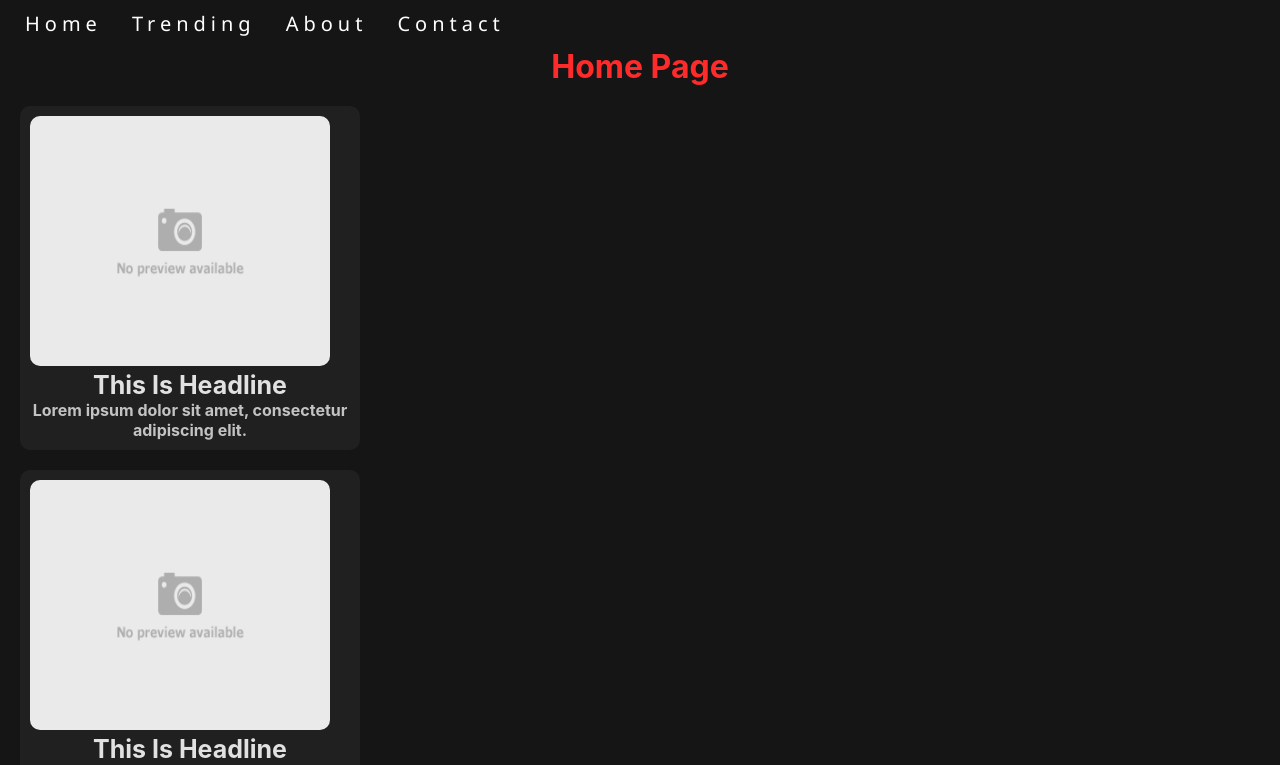
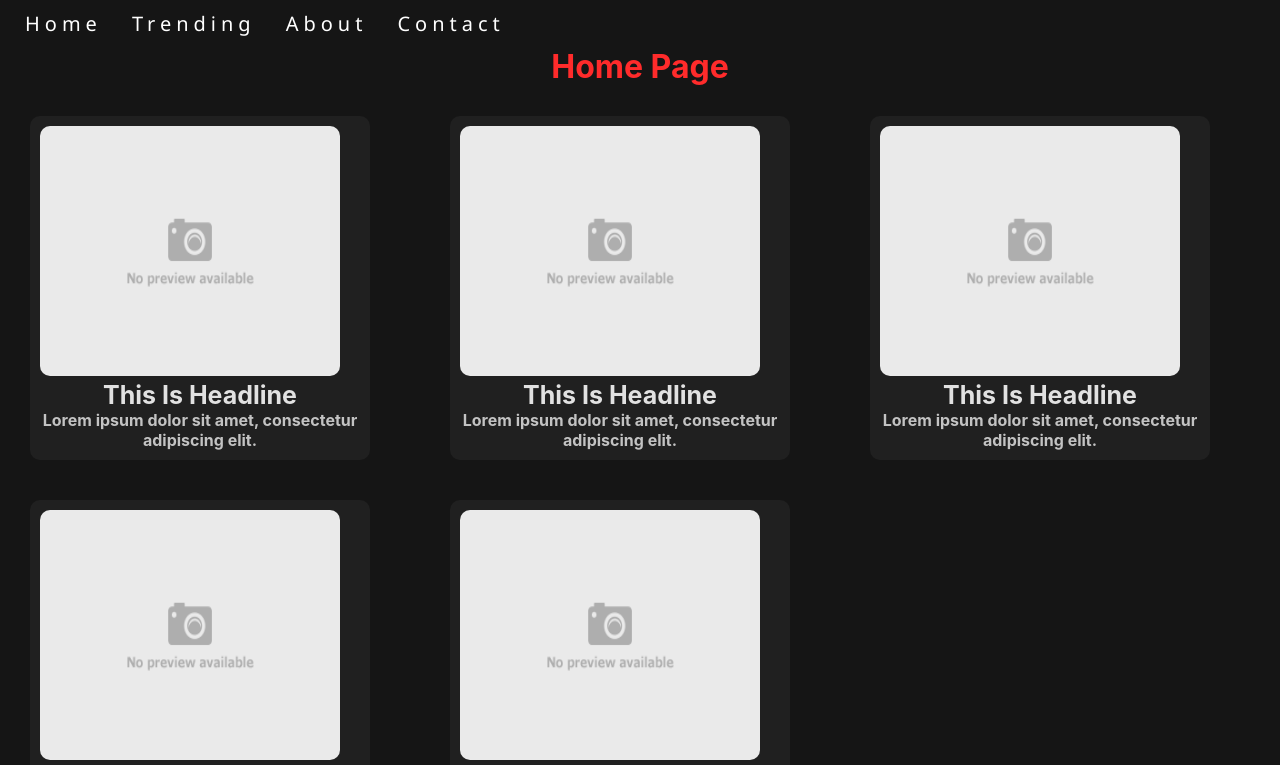
Before and after one commit to Sujal-Git/NewsTroop, a React (Create React App) app: page / in a window 1280 px wide. Shown: the top 765 px of the page. Built offline with nearby package versions, Linux system fonts and the light colour scheme.

Commit message:
Added News Structure in Grid Format

```diff
--- a/src/components/Home.css
+++ b/src/components/Home.css
@@ -12,3 +12,8 @@ h1{
     text-align: center;
     color: var(--theme);
 }
+.news-container{
+    padding: 10px;
+    display: grid;
+    grid-template-columns: auto auto auto;
+}
--- a/src/components/Home.js
+++ b/src/components/Home.js
@@ -5,11 +5,13 @@ export default function Home() {
     return(
         <>
         <h1>Home Page</h1>
+        <div className="news-container">
         <News/>
         <News/>
         <News/>
         <News/>
         <News/>
+        </div>
 
         </>
     )
--- a/src/components/News.css
+++ b/src/components/News.css
@@ -26,6 +26,7 @@ h5{
     color: var(--font2);
 }
 .main img{
+    margin: auto;
     align-items: center;
     width: 300px;
     height: 250px;
```
